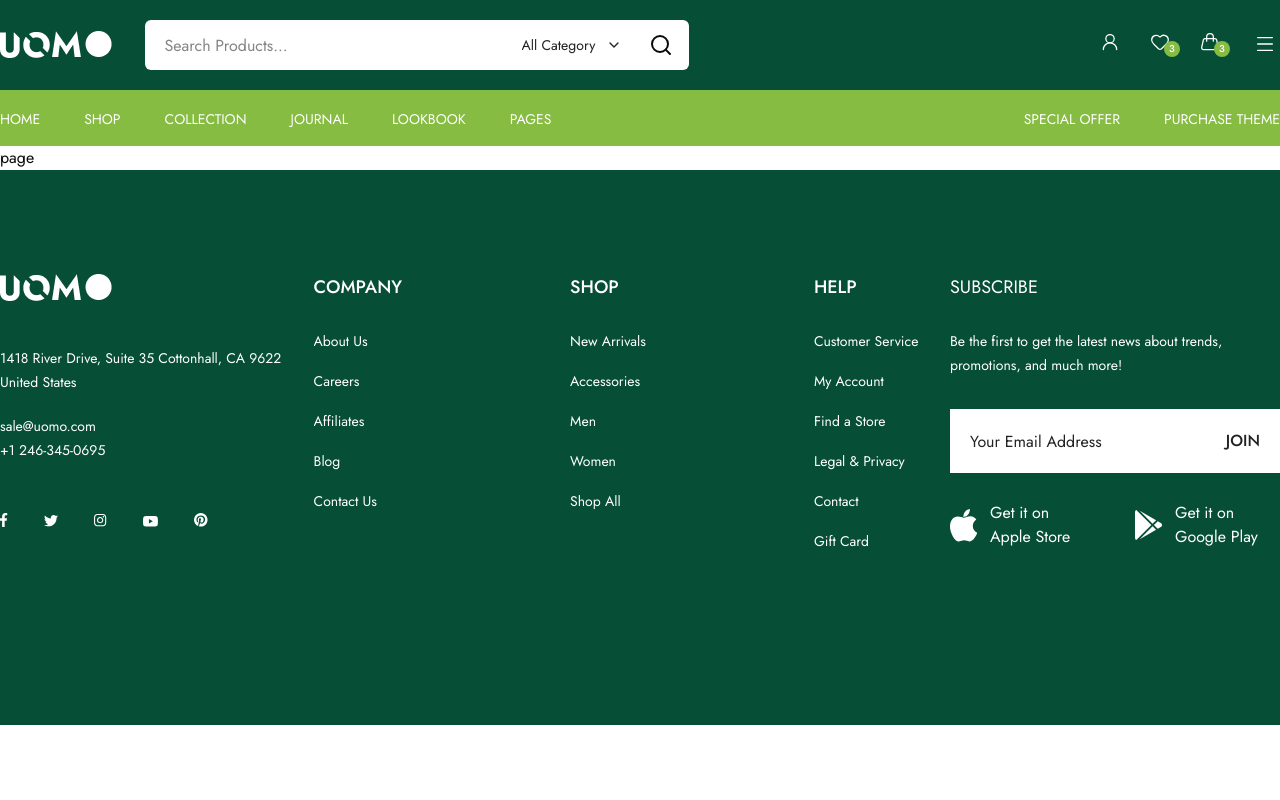
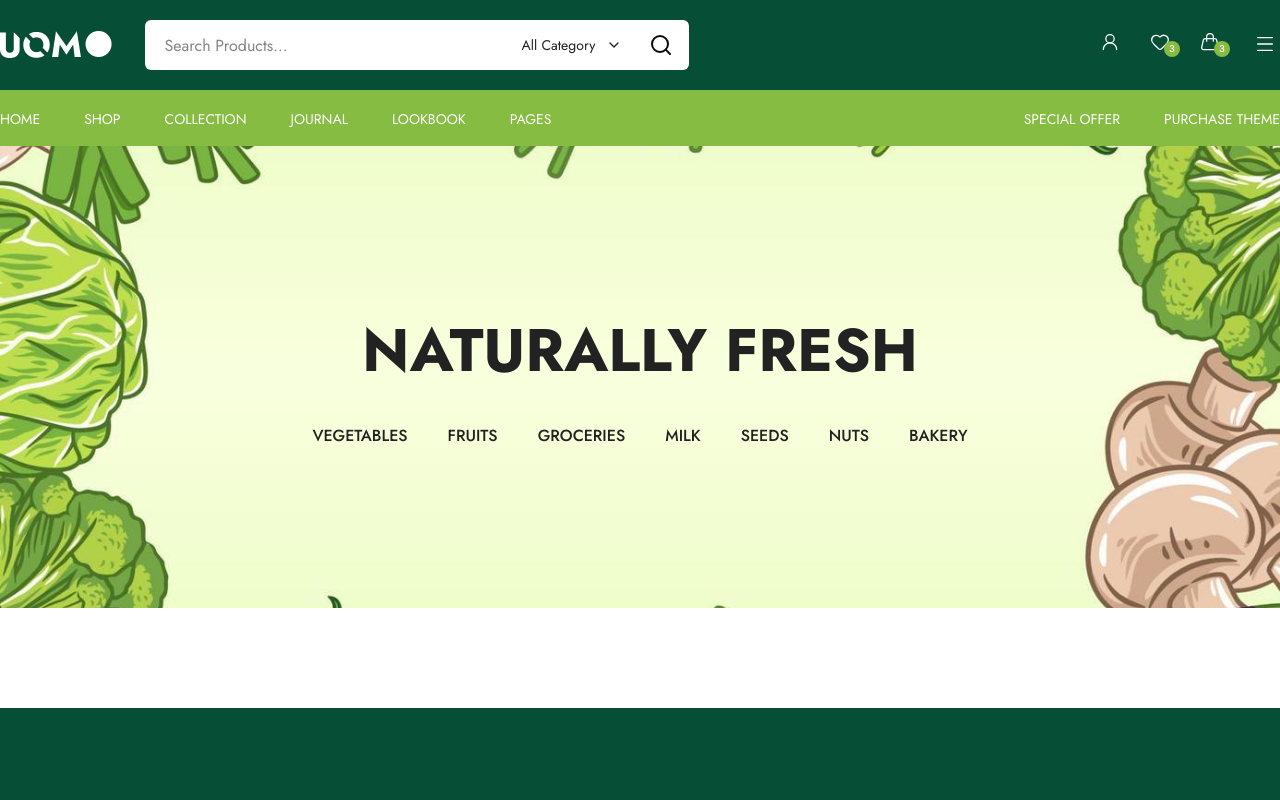
Before and after one commit to ayeshatahsin11/Uomo-E-commerce, a Next.js app: page /shop in a window 1280 px wide. Shown: the top 800 px of the page. Built offline with nearby package versions, Linux system fonts and the light colour scheme.

Commit message:
shop banner added

```diff
--- a/src/app/(root)/shop/layout.jsx
+++ b/src/app/(root)/shop/layout.jsx
@@ -1,4 +1,9 @@
 import React from 'react'
+
+export const metadata = {
+     title : "Shop/Uomo E-Commerce",
+     description : "Uomo E-Commerce"
+}
 
 const ShopLayout = ({children}) => {
   return (
--- a/src/app/(root)/shop/page.jsx
+++ b/src/app/(root)/shop/page.jsx
@@ -1,8 +1,11 @@
+import ShopBanner from '@/components/shop/ShopBanner'
 import React from 'react'
 
 const page = () => {
   return (
-    <div>page</div>
+    <main>
+        <ShopBanner/>
+    </main>
   )
 }
 
--- a/src/components/common/Logo.jsx
+++ b/src/components/common/Logo.jsx
@@ -1,11 +1,11 @@
 import Image from "next/image";
 import React from "react";
-
+import Link from "next/link";
 const Logo = () => {
   return (
-    <>
+    <Link href="/" aria-label="logo">
       <Image src="/images/logo.png" alt="logo" width={111.55} height={27.01} className="cursor-pointer" />
-    </>
+    </Link>
   );
 };
 
--- /dev/null
+++ b/src/components/shop/ShopBanner.jsx
@@ -0,0 +1,62 @@
+import React from 'react'
+import shopbannerImage from '../../app/assests/Images/shopbannerImage.jpg'
+import Link from 'next/link'
+const ShopBanner = () => {
+    const shopList = [
+        {
+            id: 1,
+            name: "vegetables",
+            href : "/veggies"
+        },
+        {
+            id: 2,
+            name: "fruits",
+            href : "/fruits"
+        },
+        {
+            id: 3,
+            name: "groceries",
+            href : "/grocery"
+        },
+        {
+            id: 4,
+            name: "milk",
+            href : "/milk"
+        },
+        {
+            id: 5,
+            name: "seeds",
+            href : "/seeds"
+        },
+        {
+            id: 6,
+            name: "nuts",
+            href : "/nuts"
+        },
+        {
+            id: 7,
+            name: "bakery",
+            href : "/bakery"
+        }
+    ]
+  return (
+    <div className='w-full py-40 bg-no-repeat! bg-cover! bg-center! mb-25 flex flex-col justify-center items-center'
+    style={{background:`url(${shopbannerImage.src})`}}
+    >
+    <h2 className='text-[60px] font-bold text-primary-black uppercase'>naturally fresh</h2>
+    <ul className='flex gap-10 mt-7'>
+        {
+            shopList?.map((item)=>(
+              <Link href={item.href}>
+              <li key={item.id} className="uppercase text-[16px] font-medium text-primary-black relative after:content-[''] after:w-0 hover:after:w-full after:h-0.5 after:bg-black after:absolute after:bottom-0 after:left-0 after:duration-300 ">
+            {item.name}
+              </li>
+              </Link>
+            ))
+        }
+    </ul>
+    </div>
+  )
+}
+
+export default ShopBanner
```
Also changed, not shown: src/app/assests/Images/shopbannerImage.jpg (added).
